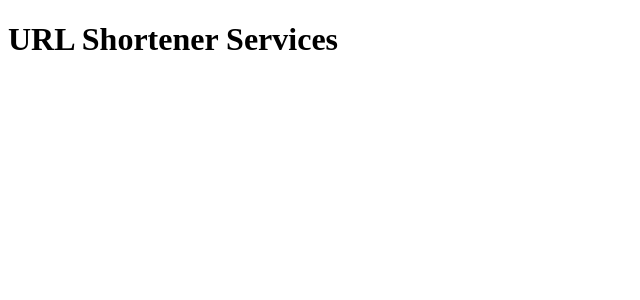
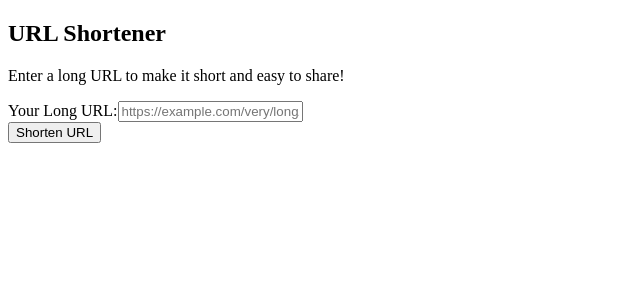
Before and after one commit to Sahilgupta2175/URL-Shortner, a React (Vite) app in the folder Client/: page / in a window 1280 px wide. Shown: the top 300 px of the page, without its empty margins (0-640 px from the left). Built offline with nearby package versions, Linux system fonts and the light colour scheme.

Commit message:
Adds routing and basic page components
Introduces client-side routing with multiple pages for home, login, registration, and dashboard to support navigation and future feature expansion.

Lays foundation for a multi-page user experience in the app.

```diff
--- a/Client/src/App.jsx
+++ b/Client/src/App.jsx
@@ -1,11 +1,23 @@
 import React from 'react';
+import { BrowserRouter, Routes, Route } from 'react-router-dom';
+import HomePage from './pages/HomePage';
+import LoginPage from './pages/LoginPage';
+import RegisterPage from './pages/RegisterPage';
+import DashboardPage from './pages/DashboardPage';
 
 function App() {
-  return (
-    <div>
-      <h1>URL Shortener Services</h1>
-    </div>
-  );
+    return (
+        <BrowserRouter>
+            <div className='container'>
+                <Routes>
+                    <Route path='/' element={ <HomePage /> } />
+                    <Route path='/login' element={ <LoginPage /> } />
+                    <Route path='/register' element={ <RegisterPage /> } />
+                    <Route path='/dashboard' element={ <DashboardPage /> } />
+                </Routes>
+            </div>
+        </BrowserRouter>
+    );
 }
 
 export default App;
--- /dev/null
+++ b/Client/src/pages/DashboardPage.jsx
@@ -0,0 +1,11 @@
+import React from 'react';
+
+function DashboardPage() {
+    return (
+        <div>
+            <h2>User Dashboard</h2>
+        </div>
+    );
+}
+
+export default DashboardPage;
--- /dev/null
+++ b/Client/src/pages/HomePage.jsx
@@ -0,0 +1,34 @@
+import React, { useState } from 'react';
+
+function HomePage() {
+    const [longURL, setLongURL] = useState('');
+
+    const handleSubmit = (e) => {
+        e.preventDefault();
+        console.log('URL to be Shortened: ', longURL);
+    }
+
+    return (
+        <div>
+            <h2>URL Shortener</h2>
+            <p>Enter a long URL to make it short and easy to share!</p>
+
+            <form onSubmit={handleSubmit}>
+                <div>
+                    <label htmlFor='longUrl-input'>Your Long URL:</label>
+                    <input
+                        id='longUrl-input'
+                        type='url'
+                        placeholder='https://example.com/very/long/url/to/shorten'
+                        value={longURL}
+                        onChange={(e) => setLongURL(e.target.value)}
+                        required
+                    />
+                </div>
+                <button type='Submit'>Shorten URL</button>
+            </form>
+        </div>
+    );
+}
+
+export default HomePage;
--- /dev/null
+++ b/Client/src/pages/LoginPage.jsx
@@ -0,0 +1,11 @@
+import React from 'react';
+
+function LoginPage() {
+    return (
+        <div>
+            <h2>Login Page</h2>
+        </div>
+    );
+}
+
+export default LoginPage;
--- /dev/null
+++ b/Client/src/pages/RegisterPage.jsx
@@ -0,0 +1,11 @@
+import React from 'react';
+
+function RegisterPage() {
+    return (
+        <div>
+            <h2>Register Page</h2>
+        </div>
+    );
+}
+
+export default RegisterPage;
```
